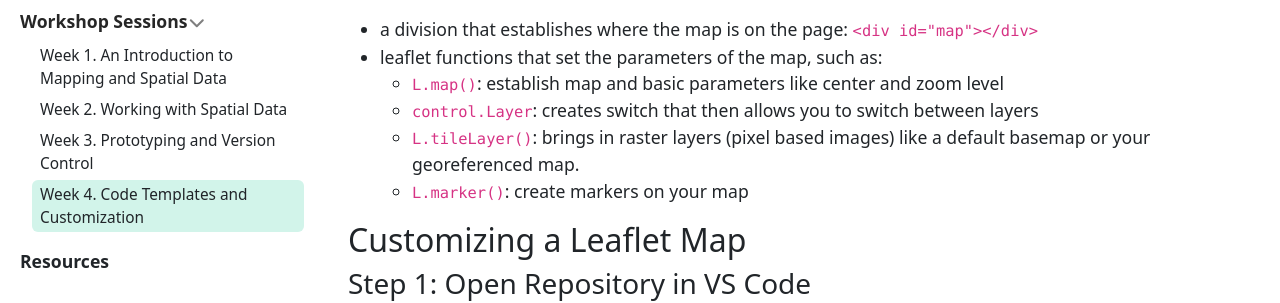
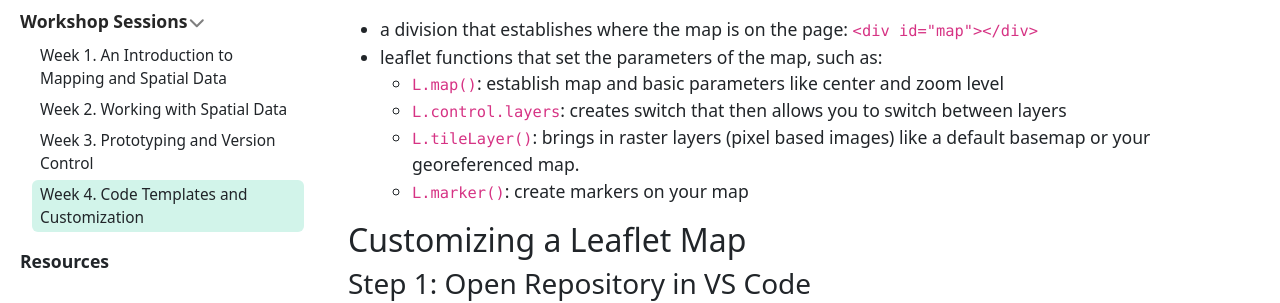
Before and after one commit to PULdischo/dsf-fall-2025, a Jekyll site: the page built from content/sessions/week-4.md, in a window 1280 px wide and 900 px high, scrolled down 3374 px. Shown: the part 157-460 px from the top of the window. Built offline with Jekyll 4.4.1, drawn with Linux system fonts in a browser that asks for light colours.

Commit message:
fix control layer code example

```diff
--- a/content/sessions/week-4.md
+++ b/content/sessions/week-4.md
@@ -115,7 +115,7 @@ Our HTML body contains:
 - a division that establishes where the map is on the page: `<div id="map"></div>`
 - leaflet functions that set the parameters of the map, such as:
     - `L.map()`: establish map and basic parameters like center and zoom level
-    - `control.Layer`: creates switch that then allows you to switch between layers
+    - `L.control.layers`: creates switch that then allows you to switch between layers
     - `L.tileLayer()`: brings in raster layers (pixel based images) like a default basemap or your georeferenced map.
     - `L.marker()`: create markers on your map
 
```
